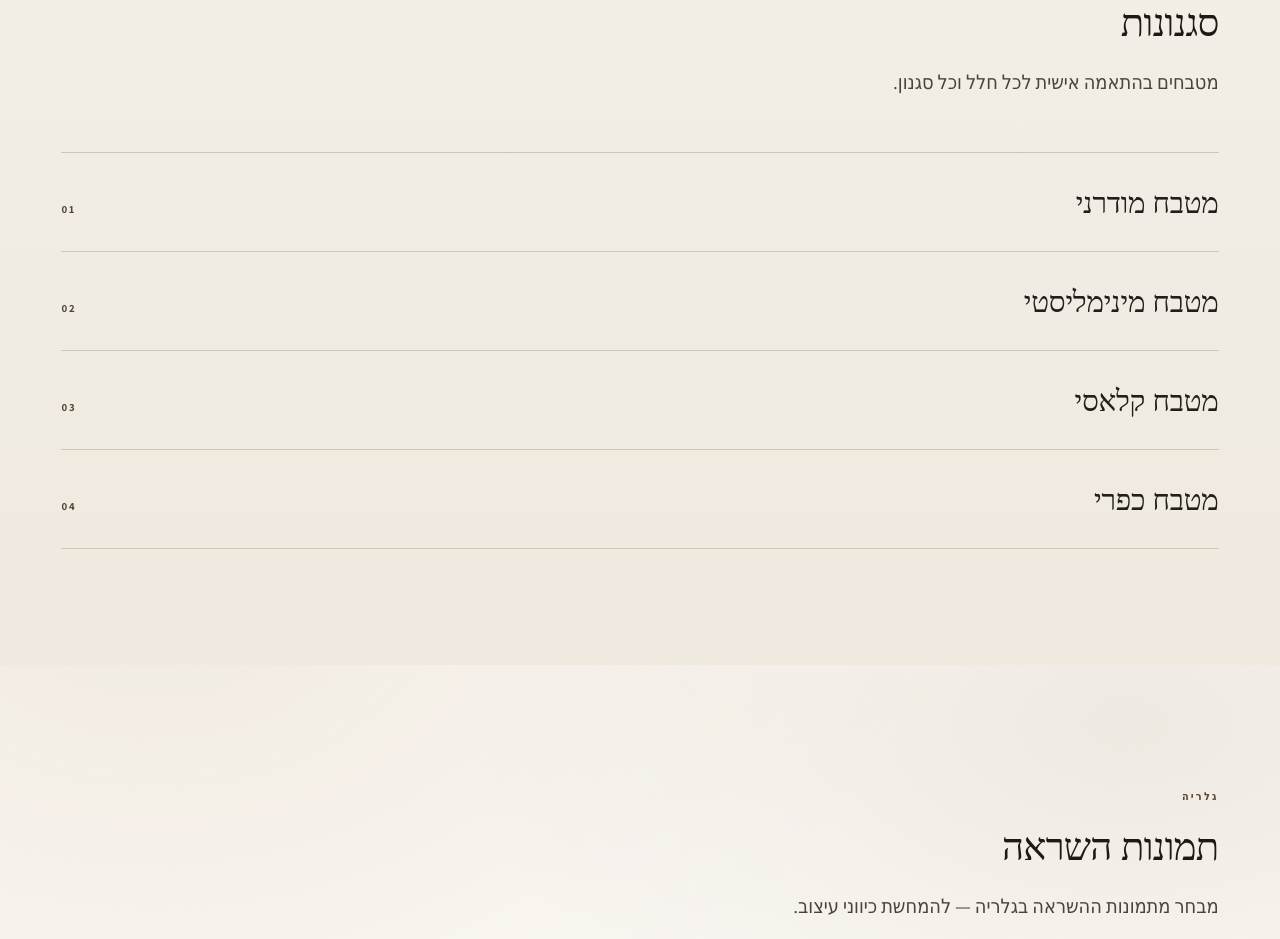
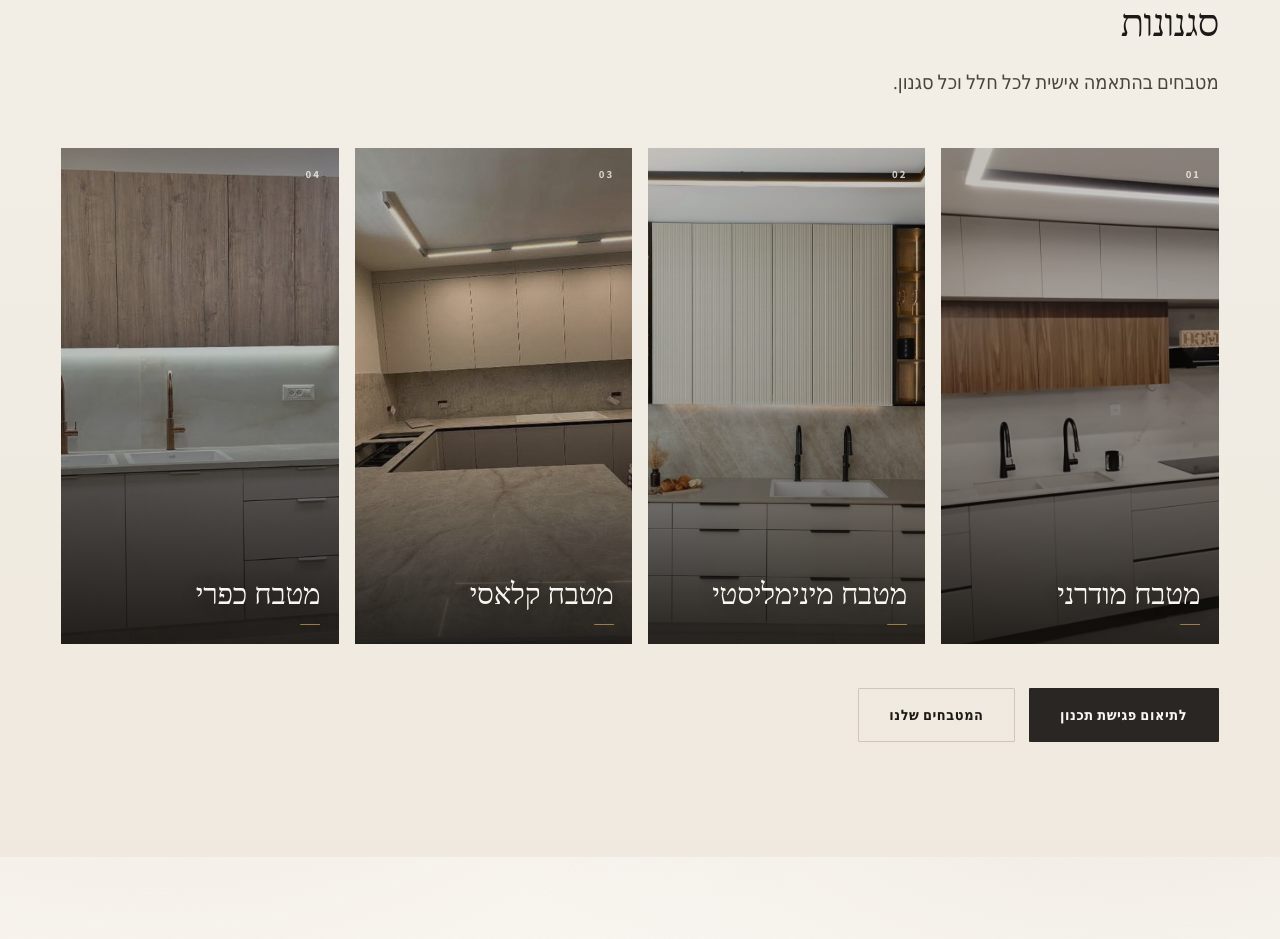
Before and after one commit to avinisimian-debug/luxora-website, a React (Vite) app: page / in a window 1280 px wide. Shown: the part 2620-3559 px from the top of the page. Built offline with nearby package versions, Linux system fonts and the light colour scheme; a web font is replaced by a local one.

Commit message:
Elevate kitchen styles section into a visual atelier showcase.
Co-authored-by: Cursor <cursoragent@cursor.com>

```diff
--- /dev/null
+++ b/src/components/StylesShowcase.tsx
@@ -0,0 +1,106 @@
+import { Link } from 'react-router-dom'
+import { KITCHEN_STYLES, STYLES_INTRO } from '../data/content'
+import { Reveal } from './Reveal'
+
+/** Visual atmosphere only — not labeled as named client projects. */
+const STYLE_VISUALS = [
+  {
+    id: KITCHEN_STYLES[0].id,
+    title: KITCHEN_STYLES[0].title,
+    src: '/images/projects/kitchen-01.jpg',
+    width: 1600,
+    height: 1200,
+    position: 'center 40%',
+  },
+  {
+    id: KITCHEN_STYLES[1].id,
+    title: KITCHEN_STYLES[1].title,
+    src: '/images/projects/kitchen-07.jpg',
+    width: 1024,
+    height: 682,
+    position: 'center 45%',
+  },
+  {
+    id: KITCHEN_STYLES[2].id,
+    title: KITCHEN_STYLES[2].title,
+    src: '/images/projects/kitchen-05.jpg',
+    width: 960,
+    height: 710,
+    position: 'center 50%',
+  },
+  {
+    id: KITCHEN_STYLES[3].id,
+    title: KITCHEN_STYLES[3].title,
+    src: '/images/projects/kitchen-02.jpg',
+    width: 1600,
+    height: 739,
+    position: 'center 55%',
+  },
+] as const
+
+type StylesShowcaseProps = {
+  headingId?: string
+  showCta?: boolean
+  /** On gallery page, secondary CTA to gallery is redundant */
+  galleryCta?: boolean
+}
+
+export function StylesShowcase({
+  headingId = 'styles-title',
+  showCta = true,
+  galleryCta = true,
+}: StylesShowcaseProps) {
+  return (
+    <div className="styles-atelier">
+      <Reveal className="styles-atelier__intro">
+        <p className="eyebrow">סוגי מטבחים</p>
+        <h2 id={headingId} className="section-title">
+          סגנונות
+        </h2>
+        <p className="section-lead">{STYLES_INTRO}</p>
+      </Reveal>
+
+      <ul className="styles-atelier__grid" role="list">
+        {STYLE_VISUALS.map((style, i) => (
+          <li key={style.id} className="styles-atelier__cell">
+            <Reveal delayMs={i * 70}>
+              <article className="styles-atelier__panel">
+                <div className="styles-atelier__media" aria-hidden="true">
+                  <img
+                    src={style.src}
+                    alt=""
+                    width={style.width}
+                    height={style.height}
+                    loading="lazy"
+                    decoding="async"
+                    style={{ objectPosition: style.position }}
+                  />
+                </div>
+                <div className="styles-atelier__veil" aria-hidden="true" />
+                <p className="styles-atelier__index" aria-hidden="true">
+                  {String(i + 1).padStart(2, '0')}
+                </p>
+                <h3 className="styles-atelier__title">{style.title}</h3>
+              </article>
+            </Reveal>
+          </li>
+        ))}
+      </ul>
+
+      {showCta ? (
+        <Reveal delayMs={120} className="styles-atelier__cta">
+          <div className="btn-row">
+            <Link className="btn btn--primary" to="/contact">
+              לתיאום פגישת תכנון
+            </Link>
+            {galleryCta ? (
+              <Link className="btn btn--line" to="/gallery">
+                המטבחים שלנו
+              </Link>
+            ) : null}
+          </div>
+        </Reveal>
+      ) : null}
+    </div>
+  )
+}
--- a/src/pages/GalleryPage.tsx
+++ b/src/pages/GalleryPage.tsx
@@ -1,8 +1,8 @@
-import { Link } from 'react-router-dom'
-import { KITCHEN_STYLES, STYLES_INTRO } from '../data/content'
+import { STYLES_INTRO } from '../data/content'
 import { BeforeAfterStory } from '../components/BeforeAfterStory'
 import { EditorialGallery } from '../components/EditorialGallery'
 import { Reveal } from '../components/Reveal'
+import { StylesShowcase } from '../components/StylesShowcase'
 
 export function GalleryPage() {
   return (
@@ -34,26 +34,9 @@ export function GalleryPage() {
         </div>
       </section>
 
-      <section className="section section--ivory" id="styles">
+      <section className="section section--ivory" id="styles" aria-labelledby="styles-title">
         <div className="container">
-          <Reveal>
-            <p className="eyebrow">סוגי מטבחים</p>
-            <h2 className="section-title">סגנונות</h2>
-            <p className="section-lead">{STYLES_INTRO}</p>
-            <ul className="styles-strip styles-strip--editorial">
-              {KITCHEN_STYLES.map((style, i) => (
-                <li key={style.id}>
-                  {style.title}
-                  <span>{String(i + 1).padStart(2, '0')}</span>
-                </li>
-              ))}
-            </ul>
-            <div className="btn-row">
-              <Link className="btn btn--primary" to="/contact">
-                לתיאום פגישת תכנון
-              </Link>
-            </div>
-          </Reveal>
+          <StylesShowcase headingId="styles-title" galleryCta={false} />
         </div>
       </section>
     </>
--- a/src/pages/HomePage.tsx
+++ b/src/pages/HomePage.tsx
@@ -7,13 +7,12 @@ import {
   DIFFERENTIATORS,
   EDITORIAL_IMAGE,
   HOME_FEATURED,
-  KITCHEN_STYLES,
-  STYLES_INTRO,
   TESTIMONIALS,
 } from '../data/content'
 import { MEDIA } from '../data/media'
 import { BrandLogo } from '../components/BrandLogo'
 import { Reveal } from '../components/Reveal'
+import { StylesShowcase } from '../components/StylesShowcase'
 
 export function HomePage() {
   const [heroFeature, ...sideFeatures] = HOME_FEATURED
@@ -105,21 +104,7 @@ export function HomePage() {
 
       <section className="section section--ivory" aria-labelledby="styles-title">
         <div className="container">
-          <Reveal>
-            <p className="eyebrow">סוגי מטבחים</p>
-            <h2 id="styles-title" className="section-title">
-              סגנונות
-            </h2>
-            <p className="section-lead">{STYLES_INTRO}</p>
-            <ul className="styles-strip styles-strip--editorial">
-              {KITCHEN_STYLES.map((style, i) => (
-                <li key={style.id}>
-                  {style.title}
-                  <span>{String(i + 1).padStart(2, '0')}</span>
-                </li>
-              ))}
-            </ul>
-          </Reveal>
+          <StylesShowcase headingId="styles-title" />
         </div>
       </section>
 
--- a/src/styles/components.css
+++ b/src/styles/components.css
@@ -836,6 +836,159 @@ body.menu-open .whatsapp-fab {
   font-weight: 700;
 }
 
+/* ——— Styles atelier (premium visual showcase) ——— */
+.styles-atelier__intro {
+  max-width: 36rem;
+  margin-bottom: clamp(2rem, 4vw, 3rem);
+}
+
+.styles-atelier__grid {
+  list-style: none;
+  margin: 0;
+  padding: 0;
+  display: grid;
+  gap: 0.75rem;
+  grid-template-columns: 1fr;
+}
+
+@media (min-width: 720px) {
+  .styles-atelier__grid {
+    grid-template-columns: repeat(2, minmax(0, 1fr));
+    gap: 0.9rem;
+  }
+}
+
+@media (min-width: 1100px) {
+  .styles-atelier__grid {
+    grid-template-columns: repeat(4, minmax(0, 1fr));
+    gap: 1rem;
+    min-height: min(62vh, 34rem);
+  }
+
+  .styles-atelier__cell,
+  .styles-atelier__cell .reveal,
+  .styles-atelier__panel {
+    height: 100%;
+  }
+}
+
+.styles-atelier__panel {
+  position: relative;
+  isolation: isolate;
+  overflow: hidden;
+  min-height: 18.5rem;
+  background: var(--color-stone);
+  color: var(--color-ivory-soft);
+}
+
+@media (min-width: 1100px) {
+  .styles-atelier__panel {
+    min-height: 0;
+  }
+}
+
+.styles-atelier__media {
+  position: absolute;
+  inset: 0;
+}
+
+.styles-atelier__media img {
+  width: 100%;
+  height: 100%;
+  object-fit: cover;
+  transform: scale(1.04);
+  transition: transform 1.2s var(--ease);
+}
+
+.styles-atelier__panel:hover .styles-atelier__media img,
+.styles-atelier__panel:focus-within .styles-atelier__media img {
+  transform: scale(1.09);
+}
+
+.styles-atelier__veil {
+  position: absolute;
+  inset: 0;
+  background:
+    linear-gradient(
+      to top,
+      rgba(20, 17, 14, 0.88) 0%,
+      rgba(20, 17, 14, 0.28) 48%,
+      rgba(20, 17, 14, 0.22) 100%
+    ),
+    linear-gradient(
+      135deg,
+      rgba(176, 141, 74, 0.12) 0%,
+      transparent 42%
+    );
+  pointer-events: none;
+  transition: opacity 0.4s var(--ease);
+}
+
+.styles-atelier__panel:hover .styles-atelier__veil {
+  opacity: 0.92;
+}
+
+.styles-atelier__index {
+  position: absolute;
+  top: 1.1rem;
+  inset-inline-start: 1.1rem;
+  margin: 0;
+  z-index: 1;
+  font-family: var(--font-body);
+  font-size: var(--text-micro);
+  font-weight: 700;
+  letter-spacing: 0.2em;
+  color: rgba(250, 247, 242, 0.78);
+}
+
+.styles-atelier__title {
+  position: absolute;
+  inset-inline: 1.15rem 1.15rem;
+  bottom: 1.2rem;
+  z-index: 1;
+  margin: 0;
+  font-family: var(--font-display);
+  font-size: clamp(1.45rem, 2.4vw, 1.85rem);
+  font-weight: 500;
+  line-height: 1.15;
+  letter-spacing: -0.01em;
+  color: var(--color-ivory-soft);
+  text-shadow: 0 1px 18px rgba(0, 0, 0, 0.35);
+}
+
+.styles-atelier__title::after {
+  content: '';
+  display: block;
+  width: 2.25rem;
+  height: 1px;
+  margin-top: 0.85rem;
+  background: var(--color-brass);
+  opacity: 0.85;
+  transform: scaleX(0.55);
+  transform-origin: right center;
+  transition: transform 0.45s var(--ease);
+}
+
+.styles-atelier__panel:hover .styles-atelier__title::after {
+  transform: scaleX(1);
+}
+
+.styles-atelier__cta {
+  margin-top: clamp(2rem, 4vw, 2.75rem);
+}
+
+@media (prefers-reduced-motion: reduce) {
+  .styles-atelier__media img {
+    transition: none;
+    transform: none;
+  }
+
+  .styles-atelier__title::after {
+    transition: none;
+    transform: none;
+  }
+}
+
 .materials-list {
   display: grid;
   gap: 0;
```
